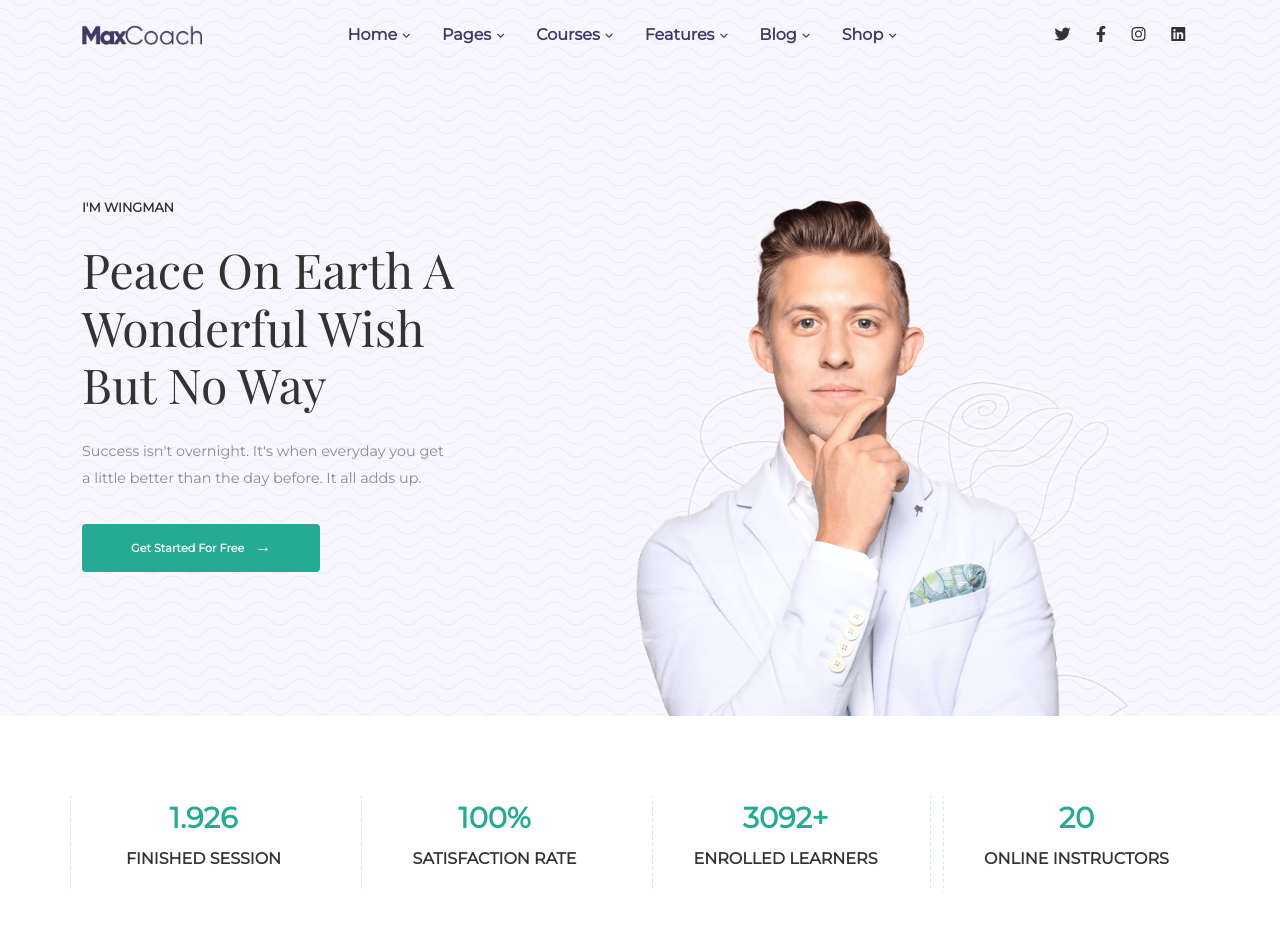
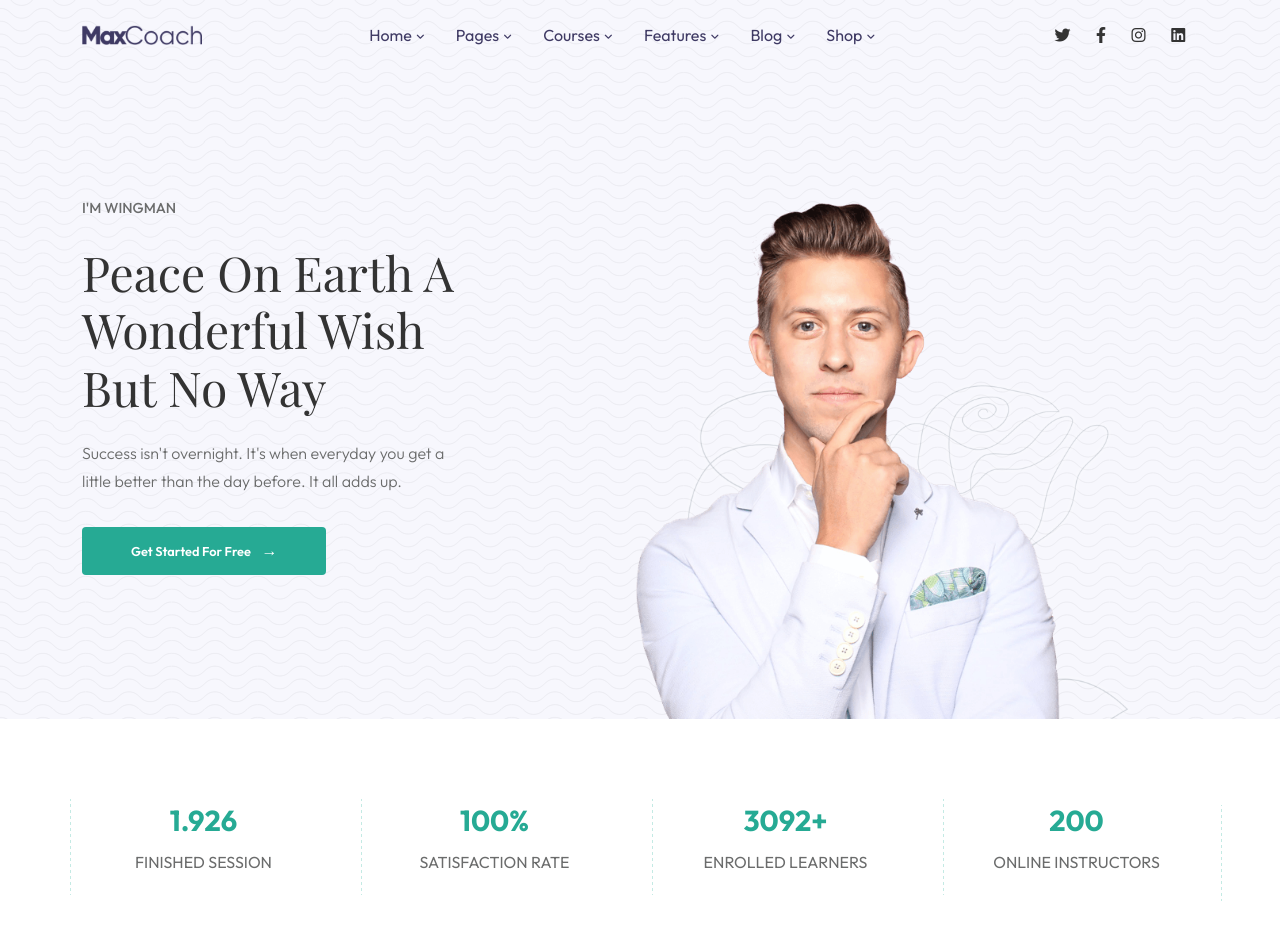
Before and after one commit to federicofrasca796/proj-html-vuejs, a Vue app: page / in a window 1280 px wide. Shown: the top 940 px of the page. Built offline with nearby package versions, Linux system fonts and the light colour scheme.

Commit message:
fix section 1-bar position|adjust fweights&variables

```diff
--- a/package.json
+++ b/package.json
@@ -8,7 +8,7 @@
     "lint": "vue-cli-service lint"
   },
   "dependencies": {
-    "@fontsource/montserrat": "^4.5.1",
+    "@fontsource/outfit": "^4.5.0",
     "@fontsource/playfair-display": "^4.5.1",
     "bootstrap": "^5.1.3",
     "core-js": "^3.6.5",
--- a/src/App.vue
+++ b/src/App.vue
@@ -7,8 +7,6 @@
 </template>
 
 <script>
-import "@fontsource/montserrat";
-import "@fontsource/playfair-display";
 import SiteHeader from "./components/SiteHeader.vue";
 import SiteMain from "./components/SiteMain.vue";
 import SiteFooter from "./components/SiteFooter.vue";
--- a/src/assets/scss/common.scss
+++ b/src/assets/scss/common.scss
@@ -1,10 +1,10 @@
-body{
-    font-family: 'Montserrat', sans-serif;
+html, body{
+    font-family: 'Outfit', sans-serif;
     color: $dark_grey;
 }
 
 ul{
-    font-weight: 600;
+    font-weight: 400;
     list-style: none;
 }
 a {
@@ -16,32 +16,54 @@ h1,h2,h3,h4,h5,h6{
     font-family: 'Playfair Display', serif;
 }
 h1{
+    font-size: 3rem;
     margin: 1.5rem 0;
-    font-size: 3rem;
+}
+h2{
+    font-size: 2.3rem;
+    margin: 1.2rem 0;
 }
 
 p{
-    font-size: .9rem;
+    font-size: 1rem;
+    font-weight: 300;
+    color: #6b6c6c;
 }
+
+//========
+//TEXT FORMATTING ELEMENTS
+//========
 .section_title{
     text-transform: uppercase;
-    font-weight: 800;
-    font-size: .8rem;
+    font-weight: 500;
+    font-size: .9rem;
+    color: $light_grey;
 }
 
+.copybait{
+    font-size: 1.1rem;
+    font-weight: 600;
+    color: $dark_grey;
+}
 
 //=======
 //UTILITIES
 //=======
-
+.primary_color{
+    color: $brand_primary;
+}
 a.btn{
-    line-height: .7rem;
-    font-size: .7rem;
-    font-weight: 800;
+    line-height: .8rem;
+    font-size: .8rem;
+    font-weight: 600;
     padding: 1rem 3rem;
     margin: 1rem 0;
 }
 .btn_primary{
     background-color: $brand_primary;
     color: #ffffff;
+    &:hover{
+        background-color: $brand_purple;
+        color: #ffffff;
+    }
 }
--- a/src/assets/scss/variables.scss
+++ b/src/assets/scss/variables.scss
@@ -2,7 +2,8 @@
 $brand_primary: #26AA94;
 $brand_purple: #3F3A64;
 $dark_grey: #333333;
-$light_grey: #8B8B90;
+$light_grey: #6b6c6c;
+$lighter_grey: #8B8B90;
 $bg_dark: #171621;
 $bg_light: #F7F7FD;
 $partners_color: #CFDDDB;
--- a/src/components/SiteMain.vue
+++ b/src/components/SiteMain.vue
@@ -1,6 +1,7 @@
 <template>
   <div id="site_main">
-    <section class="results_overview container">
+    <!-- SECTION 1 "Accomplishments" -->
+    <section class="container">
       <div class="row">
         <div class="col-3 accomplishment">
           <div class="numbers">1.926</div>
@@ -15,7 +16,7 @@
           <div class="text-uppercase txt">enrolled learners</div>
         </div>
         <div class="col-3 accomplishment">
-          <div class="numbers">20</div>
+          <div class="numbers">200</div>
           <div class="text-uppercase txt">online instructors</div>
         </div>
       </div>
@@ -42,6 +43,8 @@ export default {
   section {
     padding: 5rem 0;
   }
+
+  // Section 1
   .accomplishment {
     position: relative;
   }
@@ -55,16 +58,20 @@ export default {
     position: absolute;
     top: 0;
     right: 0;
+    transform: rotate(180deg);
   }
   .numbers,
   .txt {
-    font-weight: 800;
     text-align: center;
   }
   .numbers {
+    font-weight: 700;
     font-size: 1.8rem;
     margin-bottom: 0.5rem;
     color: $brand_primary;
   }
+  .txt {
+    color: $light_grey;
+  }
 }
 </style>
```
Also changed, not shown: src/main.js (+8 -1 lines), 1 other file (tests, documents, lock files or other folders).
